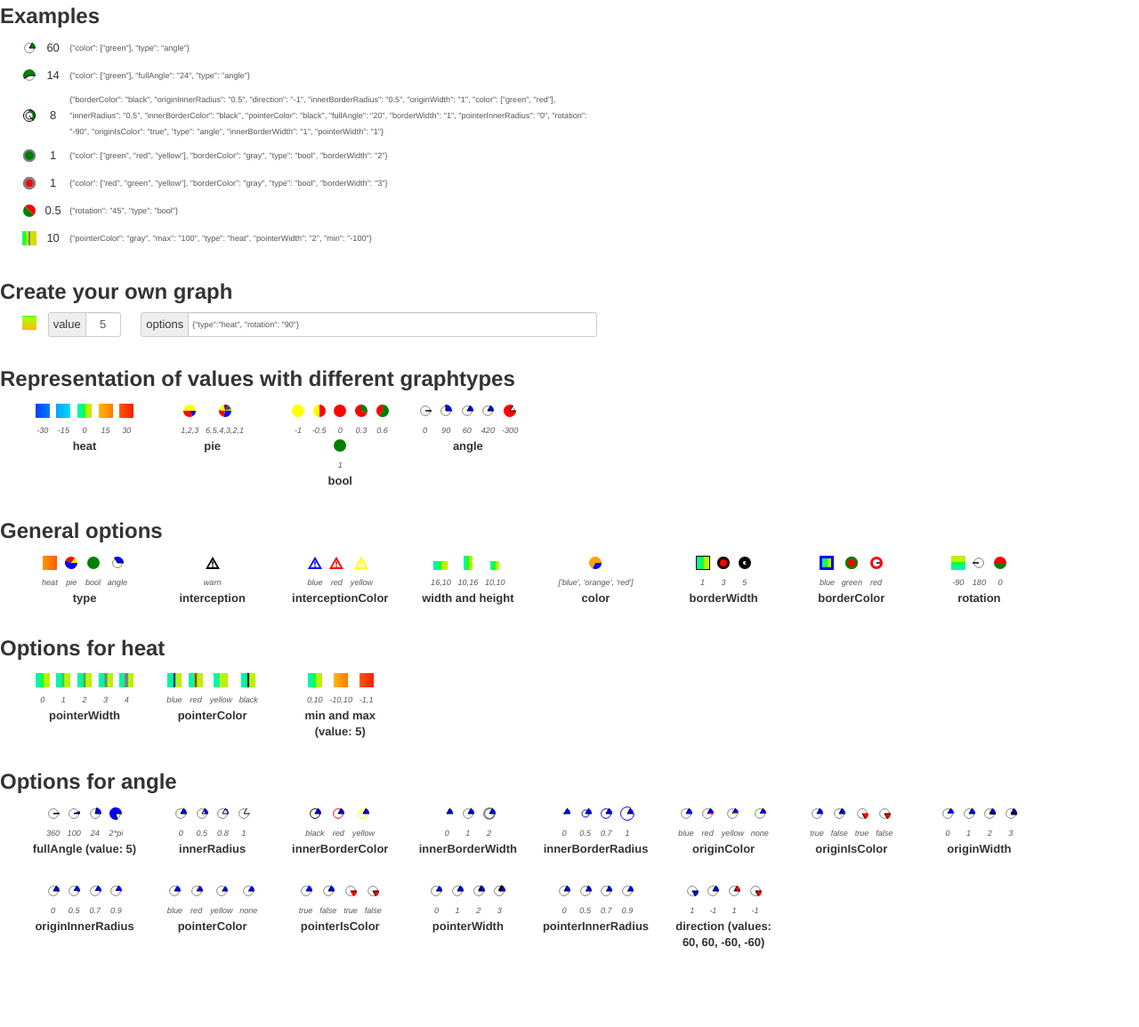
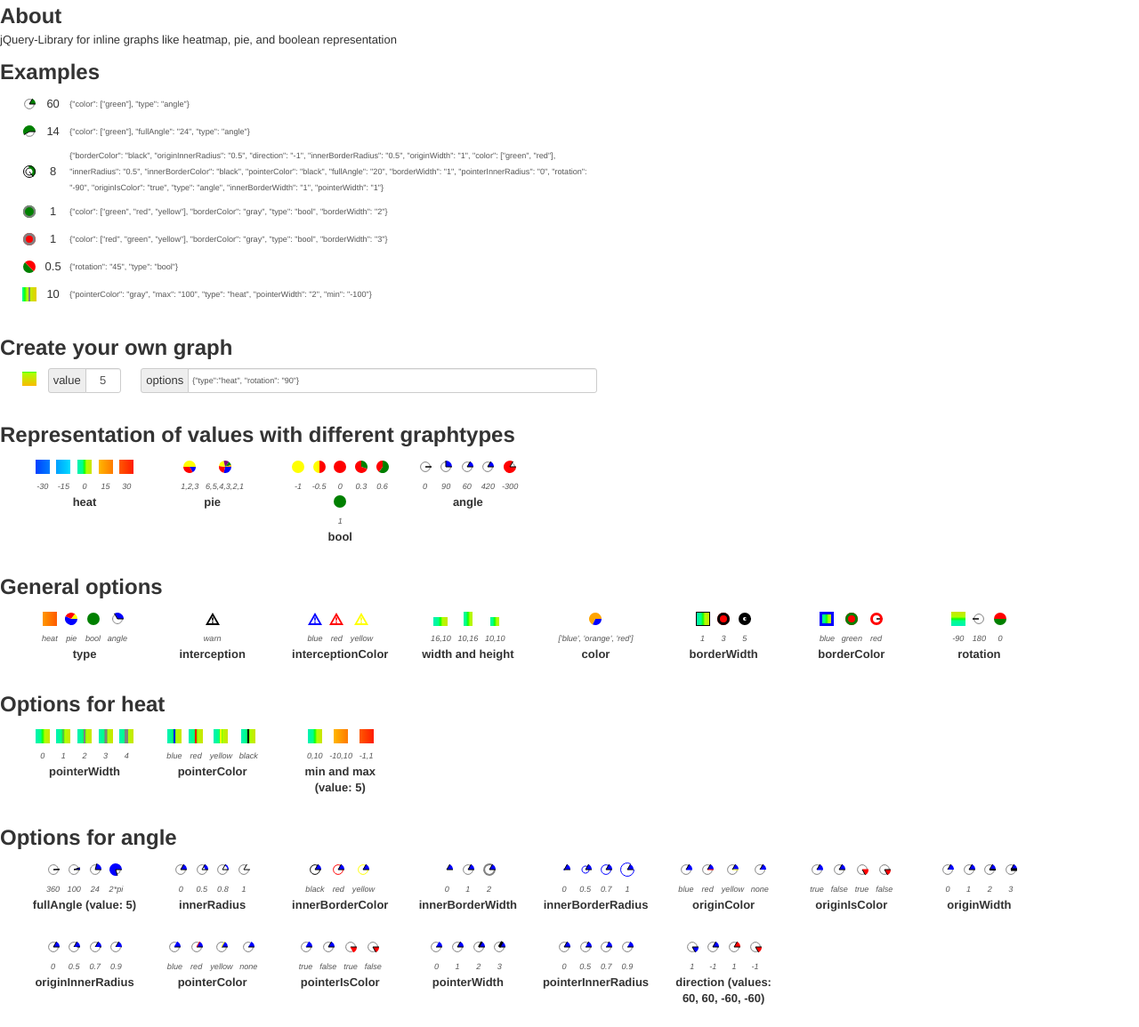
Before and after one commit to tmunz/inlinegraph, a plain HTML site: page docs/index.html in a window 1280 px wide. Shown: the whole page at 89% size. Before the commit the page ends 1098 px from the top, so only its background shows below. Drawn offline with nearby package versions, Linux system fonts and the light colour scheme.

Commit message:
Update index.html

```diff
--- a/docs/index.html
+++ b/docs/index.html
@@ -29,6 +29,12 @@
 <title>inlinegraph</title>
 </head>
 <body>
+	<section>
+	<h2>About</h2>
+	<p>jQuery-Library for inline graphs like heatmap, pie, and boolean representation</p>
+	</section>
+
+	<section>
 	<h2>Examples</h2>
 	<ul class="examples">
 		<li><div class="inlinegraph" data-graph="60"
@@ -85,6 +91,9 @@
 				&quot;heat&quot;, &quot;pointerWidth&quot;: &quot;2&quot;,
 				&quot;min&quot;: &quot;-100&quot;}</div></li>
 	</ul>
+	</section>
+
+	<section>
 	<h2>Create your own graph</h2>
 	<ul id="custom">
 		<li><div class="custom_inlinegraph"></div>
@@ -97,6 +106,9 @@
 					class="inline input input attr" type="text" />
 			</div></li>
 	</ul>
+	</section>
+
+	<section>
 	<h2>Representation of values with different graphtypes</h2>
 	<ul class="graphlist">
 		<li><div class="graphs">
@@ -202,6 +214,9 @@
 			</div>
 			<div class="title">angle</div></li>
 	</ul>
+	</section>
+
+	<section>
 	<h2>General options</h2>
 	<ul class="graphlist">
 		<li><div class="graphs">
@@ -335,6 +350,9 @@
 			</div>
 			<div class="title">rotation</div></li>
 	</ul>
+	</section>
+
+	<section>
 	<h2>Options for heat</h2>
 	<ul class="graphlist">
 		<li><div class="graphs">
@@ -407,6 +425,9 @@
 			</div>
 			<div class="title">min and max (value: 5)</div></li>
 	</ul>
+	</section>
+
+	<section>
 	<h2>Options for angle</h2>
 	<ul class="graphlist">
 		<li><div class="graphs">
@@ -722,5 +743,6 @@
 			</div>
 			<div class="title">direction (values: 60, 60, -60, -60)</div></li>
 	</ul>
+	</section>
 </body>
 </html>
```
